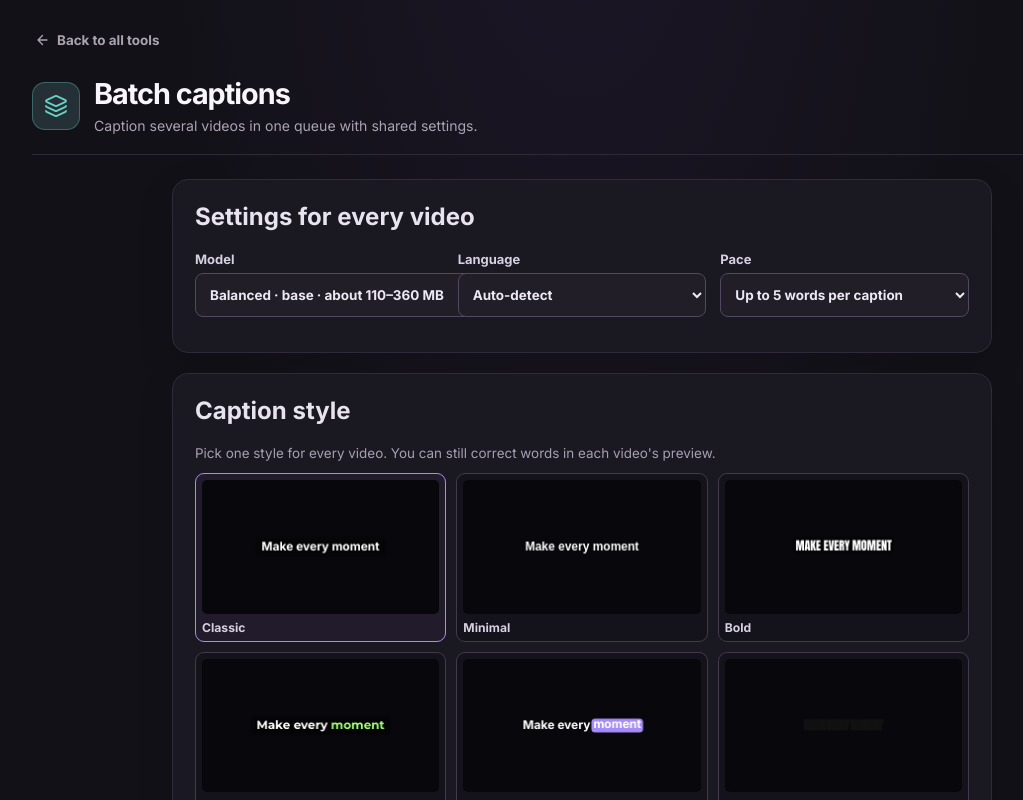
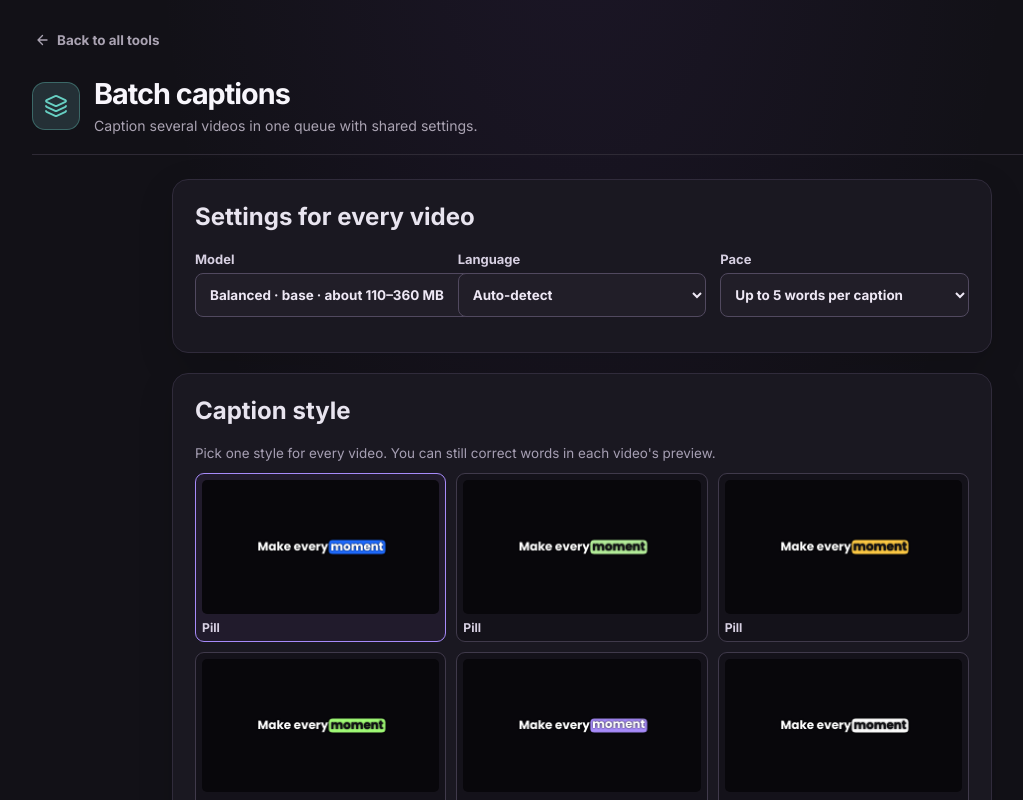
Before and after one commit to apilP77/web-VideoEditor, a React (Vite) app: page /tool/batch-captions in a window 1280 px wide. Shown: the top 800 px of the page, without its empty margins (58-1081 px from the left). Built offline with nearby package versions, Linux system fonts and the light colour scheme.

Commit message:
Give Batch captions one smaller look with a highlighted word box

```diff
--- /dev/null
+++ b/src/shared/batch/batchStyle.js
@@ -0,0 +1,34 @@
+import { createCaptionStyle } from '../captions/styles.js'
+
+/** Text size every batch caption uses (percent of the standard size). */
+export const BATCH_TEXT_SIZE = 68
+
+/** Highlight colour of the first preset, matching the reference look. */
+const BATCH_BLUE = '#1f6bff'
+
+/**
+ * Builds the caption style used for every video in a batch: one font and size
+ * for all presets, white text with a soft shadow and no box, and a rounded box
+ * behind the word being spoken. The preset only chooses the highlight colour
+ * and the animation.
+ *
+ * The same style feeds the style cards, the preview and the export.
+ *
+ * @param {string} presetId Chosen preset identifier.
+ * @returns {object} Complete caption style model.
+ */
+export function createBatchCaptionStyle(presetId) {
+  const chosen = createCaptionStyle(presetId)
+  return {
+    ...createCaptionStyle('pill'),
+    preset: 'pill',
+    fontFamily: 'Poppins',
+    fontWeight: 700,
+    size: BATCH_TEXT_SIZE,
+    textColor: '#ffffff',
+    shadow: true,
+    highlightColor: presetId === 'classic' ? BATCH_BLUE : chosen.highlightColor,
+    animation: chosen.animation,
+    animationSpeed: chosen.animationSpeed,
+  }
+}
--- a/src/tools/batch-captions/BatchCaptions.jsx
+++ b/src/tools/batch-captions/BatchCaptions.jsx
@@ -7,7 +7,8 @@ import { useBatchRunner } from '../../shared/batch/useBatchRunner.js'
 import { createCaptionsForFile } from '../../shared/batch/captionJob.js'
 import { renderCaptionedVideo } from '../../shared/batch/renderJob.js'
 import { CAPTION_PACES } from '../../shared/captions/engine.js'
-import { CAPTION_PRESETS, createCaptionStyle, waitForCaptionFonts } from '../../shared/captions/styles.js'
+import { CAPTION_PRESETS, waitForCaptionFonts } from '../../shared/captions/styles.js'
+import { createBatchCaptionStyle } from '../../shared/batch/batchStyle.js'
 import { LANGUAGE_OPTIONS, MODEL_OPTIONS } from '../../shared/captions/options.js'
 import { getMediaInfo } from '../../shared/media/mediaInfo.js'
 import { isVideoFile } from '../../shared/utils/mediaFiles.js'
@@ -61,7 +62,7 @@ function BatchCaptions({ tool }) {
   const [notice, setNotice] = useState('')
   const [presetId, setPresetId] = useState(CAPTION_PRESETS[0].id)
   const [editingId, setEditingId] = useState(null)
-  const style = createCaptionStyle(presetId)
+  const style = createBatchCaptionStyle(presetId)
   const [fontsReady, setFontsReady] = useState(false)
   const [savedBatch, setSavedBatch] = useState(null)
   const hadItemsRef = useRef(false)
@@ -299,7 +300,7 @@ function BatchCaptions({ tool }) {
             {CAPTION_PRESETS.map((preset) => (
               <CaptionStyleCard
                 key={preset.id}
-                style={createCaptionStyle(preset.id)}
+                style={createBatchCaptionStyle(preset.id)}
                 selected={preset.id === presetId}
                 disabled={rendering}
                 fontsReady={fontsReady}
```
Also changed, not shown: 1 other file (tests, documents, lock files or other folders).
